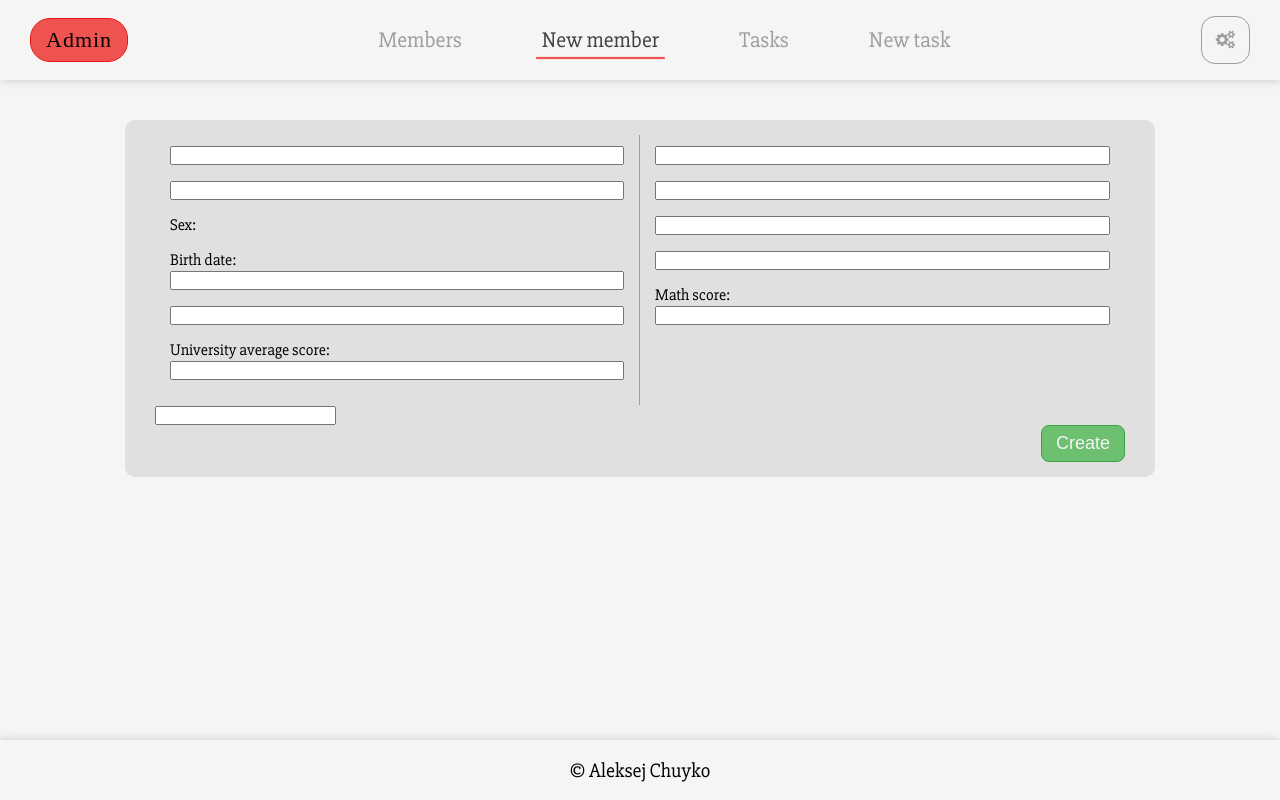
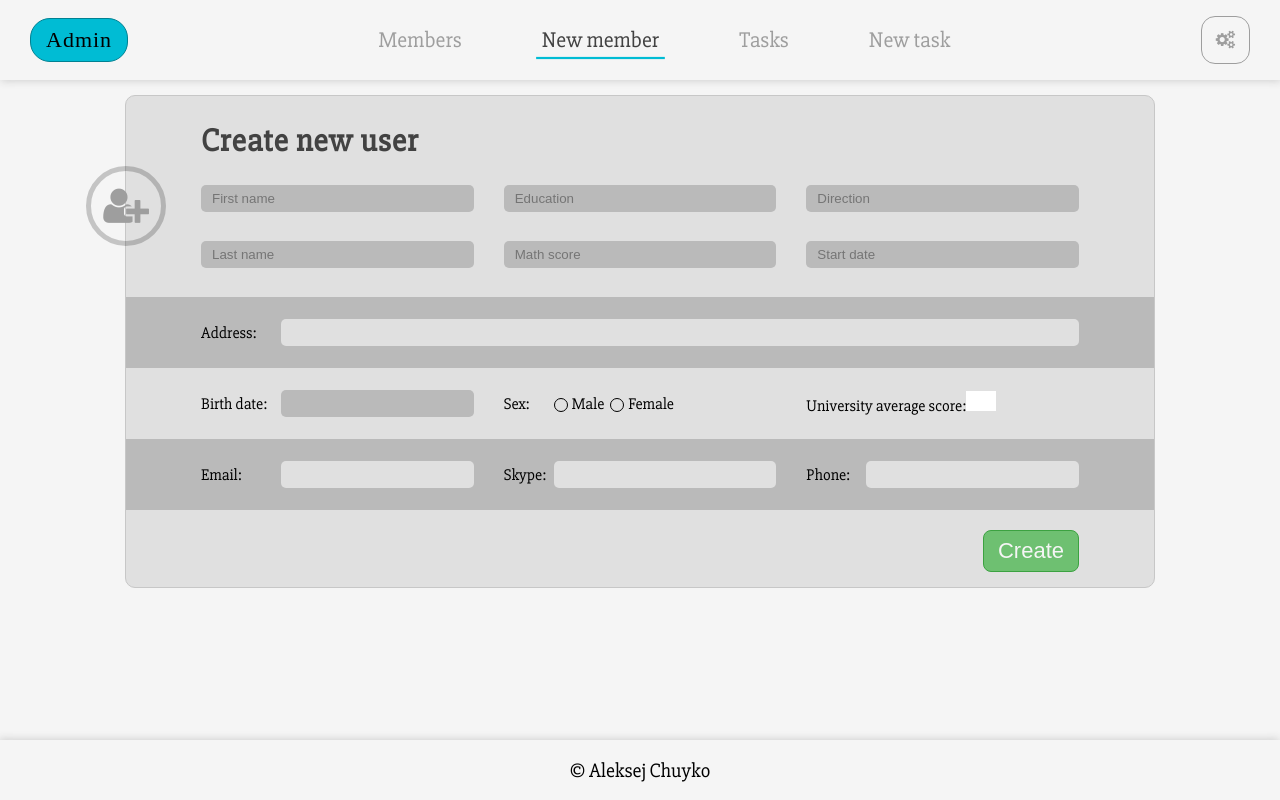
Before and after one commit to aleksejchuikoo/DIMS.UI-7, a React (Create React App) app: page /new-user in a window 1280 px wide. Built offline with nearby package versions, Linux system fonts and the light colour scheme; a web font is replaced by a local one.

Commit message:
Almost made a user creation form

```diff
--- a/src/components/Content/Content.sass
+++ b/src/components/Content/Content.sass
@@ -1,9 +1,10 @@
 @import '../../variables'
 
 .content
-  width: 1030px
-  margin: 90px auto 70px auto
-  padding: 0 15px
+  max-width: 1030px
+  margin: 15px auto 70px auto
   background-color: $bg-form
-  margin-top: 120px
   border-radius: 10px
+  position: relative
+  z-index: 1
+  border: 1px solid darken($bg-form, 10%)
--- a/src/components/Content/NewUser/NewUser.js
+++ b/src/components/Content/NewUser/NewUser.js
@@ -1,6 +1,6 @@
 import React, { Component } from 'react';
 import './NewUser.sass';
-import { Button } from '../../UI/Buttons';
+import { Button, RadioButtons } from '../../UI/Buttons';
 
 export default class NewUser extends Component {
   constructor(props) {
@@ -9,57 +9,108 @@ export default class NewUser extends Component {
   }
   render() {
     return (
+      <div className='newUser'>
+        <div className='newUser__form_icon'>
+          <i className='fa fa-user-plus'></i>
+        </div>
         <form className='newUser__form' noValidate>
+          <h1 className='newUser__form_title'>Create new user</h1>
           <div className='newUser__form_wrapper'>
             <div className='newUser__form_wrapper-inner'>
               <div className='newUser__form_row'>
-              <input type='text' className='' name='firstname' noValidate />
+                <input type='text' className='' name='firstname' placeholder='First name' noValidate />
+                <span className='newUser__form_row-error'>Error</span>
               </div>
               <div className='newUser__form_row'>
-              <input type='text' className='' name='lastname' noValidate />
+                <input type='text' className='' name='lastname' placeholder='Last name' noValidate />
+                <span className='newUser__form_row-error'>Error</span>
+              </div>
+            </div>
+            <div className='newUser__form_wrapper-inner'>
+              <div className='newUser__form_row'>
+                <input type='text' className='' name='education' placeholder='Education' noValidate />
+                <span className='newUser__form_row-error'>Error</span>
               </div>
               <div className='newUser__form_row'>
-              <label>Sex:</label>
+                <input type='text' className='' name='math-score' placeholder='Math score' noValidate />
+                <span className='newUser__form_row-error'>Error</span>
+              </div>
+            </div>
+            <div className='newUser__form_wrapper-inner'>
+              <div className='newUser__form_row'>
+                <input type='text' className='' name='direction' placeholder='Direction' noValidate />
+                <span className='newUser__form_row-error'>Error</span>
               </div>
               <div className='newUser__form_row'>
-              <label htmlFor=''>Birth date:</label>
-              <input type='text' className='' name='' noValidate />
+                <input type='text' className='' name='stard-date' placeholder='Start date' noValidate />
+                <span className='newUser__form_row-error'>Error</span>
               </div>
-            <div className='newUser__form_row'>
-              <input type='text' className='' name='education' noValidate />
             </div>
-            <div className='newUser__form_row'>
-              <label htmlFor='average-score'>University average score:</label>
+          </div>
+          <div className='newUser__form_wrapper address'>
+            <div className='newUser__form_wrapper-inner'>
+              <div className='newUser__form_wrapper-label'>
+                <label>Address:</label>
+              </div>
+              <div className='newUser__form_wrapper-input'>
+                <input type='text' className='' name='address' noValidate />
+              </div>
+            </div>
+          </div>
+          <div className='newUser__form_wrapper'>
+            <div className='newUser__form_wrapper-inner'>
+              <div className='newUser__form_wrapper-label'>
+                <label>Birth date:</label>
+              </div>
+              <div className='newUser__form_wrapper-input'>
                 <input type='text' className='' name='average-score' noValidate />
               </div>
             </div>
             <div className='newUser__form_wrapper-inner'>
-            <div className='newUser__form_row'>
-              <input type='text' className='' name='firstname' noValidate />
+              <div className='newUser__form_wrapper-label'>
+                <label>Sex:</label>
               </div>
-            <div className='newUser__form_row'>
-              <input type='text' className='' name='lastname' noValidate />
+              <div className='newUser__form_wrapper-input'>
+                <RadioButtons />
               </div>
-            <div className='newUser__form_row'></div>
-            <div className='newUser__form_row'>
-              <input type='text' className='' name='' noValidate />
             </div>
-            <div className='newUser__form_row'>
-              <input type='text' className='' name='education' noValidate />
+            <div className='newUser__form_wrapper-inner'>
+              <label>University average score:</label>
+              <span className='univerScore'></span>
             </div>
-            <div className='newUser__form_row'>
-              <label htmlFor='average-score'>Math score:</label>
-              <input type='text' className='' name='average-score' noValidate />
+          </div>
+          <div className='newUser__form_wrapper contacts'>
+            <div className='newUser__form_wrapper-inner'>
+              <div className='newUser__form_wrapper-label'>
+                <label>Email:</label>
+              </div>
+              <div className='newUser__form_wrapper-input'>
+                <input type='email' className='' name='email' noValidate />
+              </div>
+            </div>
+            <div className='newUser__form_wrapper-inner'>
+              <div className='newUser__form_wrapper-label'>
+                <label>Skype:</label>
+              </div>
+              <div className='newUser__form_wrapper-input'>
+                <input type='skype' className='' name='skype' noValidate />
+              </div>
+            </div>
+            <div className='newUser__form_wrapper-inner'>
+              <div className='newUser__form_wrapper-label'>
+                <label>Phone:</label>
+              </div>
+              <div className='newUser__form_wrapper-input'>
+                <input type='skype' className='' name='phone' noValidate />
               </div>
             </div>
           </div>
-        <div className='addres'>
-          <input type='text' />
-        </div>
+
           <div className='newUser__form-btn'>
             <Button action='create'>Create</Button>
           </div>
         </form>
+      </div>
     );
   }
 }
--- a/src/components/Content/NewUser/NewUser.sass
+++ b/src/components/Content/NewUser/NewUser.sass
@@ -1,22 +1,157 @@
 @import '../../../variables'
 
 .newUser__form
-  position: relative
-  padding: 15px
+  padding: 15px 0
+  width: 100%
+  input
+    background-color: darken($bg-form, 15%)
+    border: 1px solid transparent
+    outline: none
+    cursor: pointer
+    border-radius: 5px
+    color: darken($bg-form, 75%)
+    padding: 5px 10px
+    &:hover, &:focus
+      border: 1px solid darken($bg-form, 55%)
+  &_title
+    margin: 10px 0 25px 75px
+    color: $dark-theme
+    letter-spacing: 1px
   &_wrapper
     display: flex
+    padding: 0 60px
     &-inner
-      padding: 10px 15px
-      flex-basis: 50%
-      float: right
-      &:first-child
-        border-right: 1px solid $bg-dark
+      padding: 0 15px
+      flex: 1
   &_row
-    margin-bottom: 15px
     width: 100%
     label
       margin-right: 10px
     input
       width: 100%
+    &-error
+      display: inline-block
+      padding: 6px 0
+      font-size: 14px
+      color: $danger
+      visibility: hidden
   &-btn
     text-align: right
+    margin-top: 30px
+    margin: 20px 75px 0 0
+
+.newUser__form_icon
+  position: absolute
+  top: 70px
+  transform: translateX(-50%)
+  i
+    font-size: 40px
+    display: flex
+    justify-content: center
+    align-items: center
+    width: 80px
+    height: 80px
+    border: 5px solid rgba(0,0,0,0.2)
+    border-radius: 50%
+    color: $light-text
+
+.address, .contacts
+  background-color: darken($bg-form, 15%)
+  padding: 22px 60px
+
+.address
+  .newUser__form_wrapper-inner
+    display: flex
+    align-items: center
+  input
+    background-color: $bg-form
+    color: darken($bg-form, 75%)
+
+.newUser__form_wrapper:nth-child(3)
+  .newUser__form_wrapper-inner
+    display: flex
+  label
+    display: inline-block
+    width: 80px
+  .newUser__form_wrapper-input
+    flex: 1
+    input
+      width: 100%
+
+.newUser__form_wrapper:nth-child(4)
+  margin: 22px 0
+  align-items: center
+  .newUser__form_wrapper-inner:nth-child(1)
+    display: flex
+    align-items: center
+    label
+      display: inline-block
+      width: 80px
+    .newUser__form_wrapper-input
+      flex: 1
+      input
+        width: 100%
+  .newUser__form_wrapper-inner:nth-child(2)
+    display: flex
+    .newUser__form_wrapper-label
+      width: 50px
+    .newUser__form_wrapper-input
+      display: flex
+      align-items: center
+      label
+       cursor: pointer
+       margin-right: 6px
+      input
+        margin-right: 15px
+
+.newUser__form_wrapper:nth-child(5)
+  input
+    background-color: $bg-form
+    color: darken($bg-form, 75%)
+  align-items: center
+  .newUser__form_wrapper-inner:nth-child(1)
+    display: flex
+    align-items: center
+    label
+      display: inline-block
+      width: 80px
+    .newUser__form_wrapper-input
+      flex: 1
+      input
+        width: 100%
+  .newUser__form_wrapper-inner:nth-child(2)
+    display: flex
+    align-items: center
+    .newUser__form_wrapper-label
+      width: 50px
+    .newUser__form_wrapper-input
+      flex: 1
+      input
+        width: 100%
+  .newUser__form_wrapper-inner:nth-child(3)
+    display: flex
+    align-items: center
+    .newUser__form_wrapper-label
+      width: 60px
+    .newUser__form_wrapper-input
+      flex: 1
+      input
+        width: 100%
+
+.univerScore
+  width: 30px
+  height: 20px
+  display: inline-block
+  background-color: #fff
+
+/*---------------SWITCH COLOR----------------*/
+
+.App.theme-dark
+  .content
+    background-color: lighten($bg-form, 4%)
+    border: 1px solid darken($bg-form, 30%)
+  .newUser__form_icon i
+    color: $dark-theme
+    border: 5px solid rgba(0,0,0,0.5)
+
+/*---------------SWITCH COLOR----------------*/
--- a/src/components/Footer/Footer.sass
+++ b/src/components/Footer/Footer.sass
@@ -2,6 +2,7 @@
 
 .footer
   position: absolute
+  z-index: 2
   bottom: 0
   left: 0
   height: 60px
--- a/src/components/Header/Header.sass
+++ b/src/components/Header/Header.sass
@@ -10,6 +10,9 @@
   background: $light-theme
   font-size: 22px
   padding: 0 30px
+  position: sticky
+  top: 0
+  z-index: 10
   box-shadow: 1px 1px 8px darken($light-theme, 15%)
   .role
     text-transform: capitalize
--- a/src/components/Header/Modal/Modal.js
+++ b/src/components/Header/Modal/Modal.js
@@ -3,10 +3,6 @@ import { CrossButton, Button, CheckboxButton } from '../../UI/Buttons';
 import './Modal.sass';
 
 export default class HeaderModal extends Component {
-  constructor(props) {
-    super(props);
-  }
-
   render() {
     const { handleButton, handleChechbox, isDark, isOpen } = this.props;
 
--- a/src/components/Header/Modal/Modal.sass
+++ b/src/components/Header/Modal/Modal.sass
@@ -12,6 +12,7 @@
   align-items: center
   justify-content: center
   overflow: auto
+  z-index: 20
 
 .headerModal
   width: 300px
--- a/src/components/UI/Buttons.js
+++ b/src/components/UI/Buttons.js
@@ -1,4 +1,4 @@
-import React from 'react';
+import React, { Component } from 'react';
 import './Buttons.sass';
 
 export function CrossButton(props) {
@@ -26,3 +26,48 @@ export function CheckboxButton(props) {
     </div>
   );
 }
+
+export class RadioButtons extends Component {
+  constructor(props) {
+    super(props);
+
+    this.state = {
+      value: '',
+    };
+  }
+
+  handleRadioChange = (e) => {
+    this.setState({
+      value: e.target.value,
+    });
+  };
+
+  render() {
+    return (
+      <div className='radio-group'>
+        <label className='radio'>
+          <input
+            type='radio'
+            value='male'
+            name='gender'
+            checked={this.state.value === 'male'}
+            onChange={this.handleRadioChange}
+          />{' '}
+          male
+          <span></span>
+        </label>
+        <label className='radio'>
+          <input
+            type='radio'
+            value='female'
+            name='gender'
+            checked={this.state.value === 'female'}
+            onChange={this.handleRadioChange}
+          />{' '}
+          female
+          <span></span>
+        </label>
+      </div>
+    );
+  }
+}
--- a/src/components/UI/Buttons.sass
+++ b/src/components/UI/Buttons.sass
@@ -32,9 +32,11 @@
     border: 1px solid lighten(#2e7d32, 10%)
     transition: .2s
     color: $light-theme
+    font-size: 22px
     &:hover
       background-color: #4caf50
       border: 1px solid lighten #2e7d32
+
 
 .theme-switcher-label
   display: inline-block
@@ -57,3 +59,45 @@
     .switch-handle
       transform: translateX(20px)
       background-color: $accent
+
+
+.radio
+  font-size: 16px
+  font-weight: 500
+  text-transform: capitalize
+  display: inline-block
+  position: relative
+  padding-left: 18px
+  cursor: pointer
+  margin-right: 30px
+
+.radio input[type="radio"]
+  display: none
+
+.radio span
+  height: 14px
+  width: 14px
+  border-radius: 50%
+  border: 1px solid #000
+  display: block
+  position: absolute
+  left: 0
+  top: 4px
+  &:after
+    content: ''
+    height: 6px
+    width: 6px
+    background-color: $accent
+    display: block
+    position: absolute
+    left: 50%
+    top: 50%
+    transform: translate(-50%, -50%) scale(0)
+    border-radius: 50%
+    transition: .3s ease-in-out
+
+.radio input[type="radio"]:checked ~ span::after
+  transform: translate(-50%, -50%) scale(1)
+
+.radio input[type="radio"]:checked ~ span
+  border: 1px solid $accent
--- a/src/variables.sass
+++ b/src/variables.sass
@@ -1,8 +1,10 @@
-$accent: #ef5350
+$accent: #00bcd4
+// $accent: #ef5350
 $light-theme: #F5F5F5
 $light-text: #9e9e9e
 $dark-theme: #424242
 $light-modal: #fff
+$danger: #d50000
 
 $bg-form: #e0e0e0
 $bg-dark: #9E9E9E
```
Also changed, not shown: 1 other file (tests, documents, lock files or other folders). Lines whose indentation alone changed are shown as unchanged.
